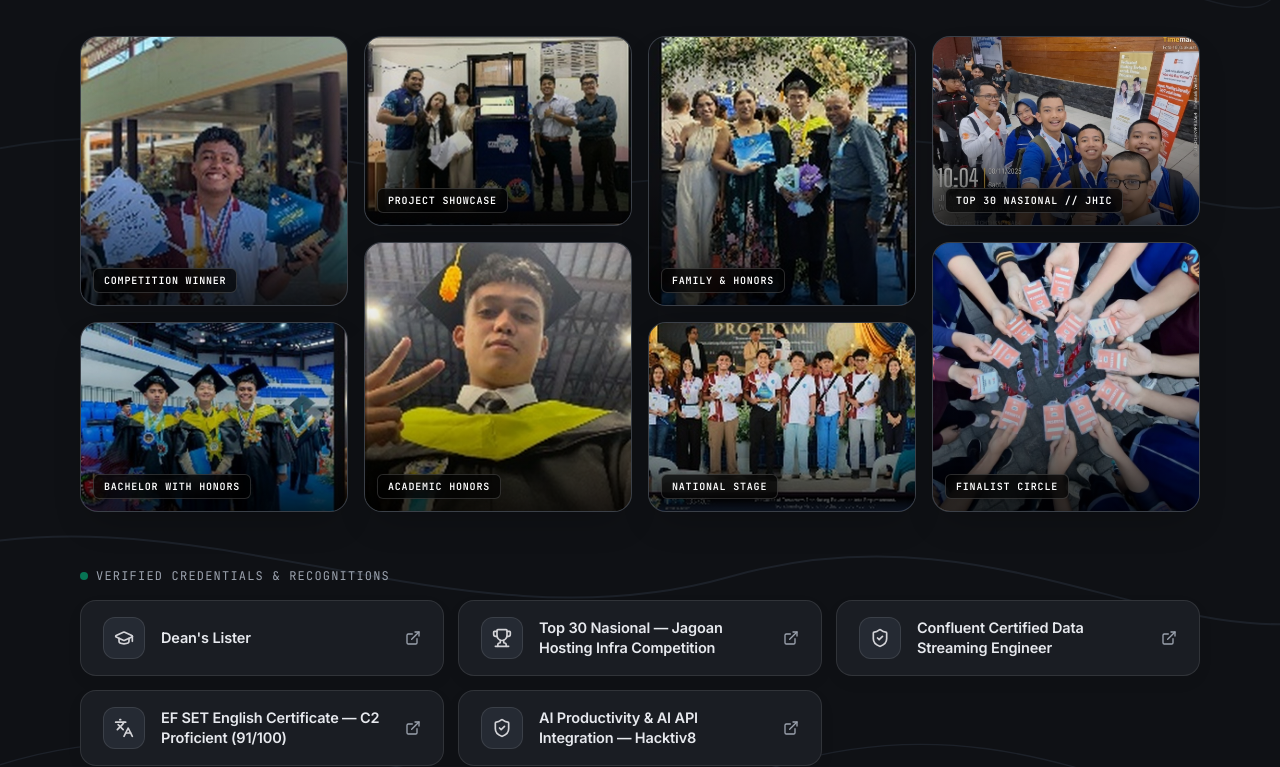
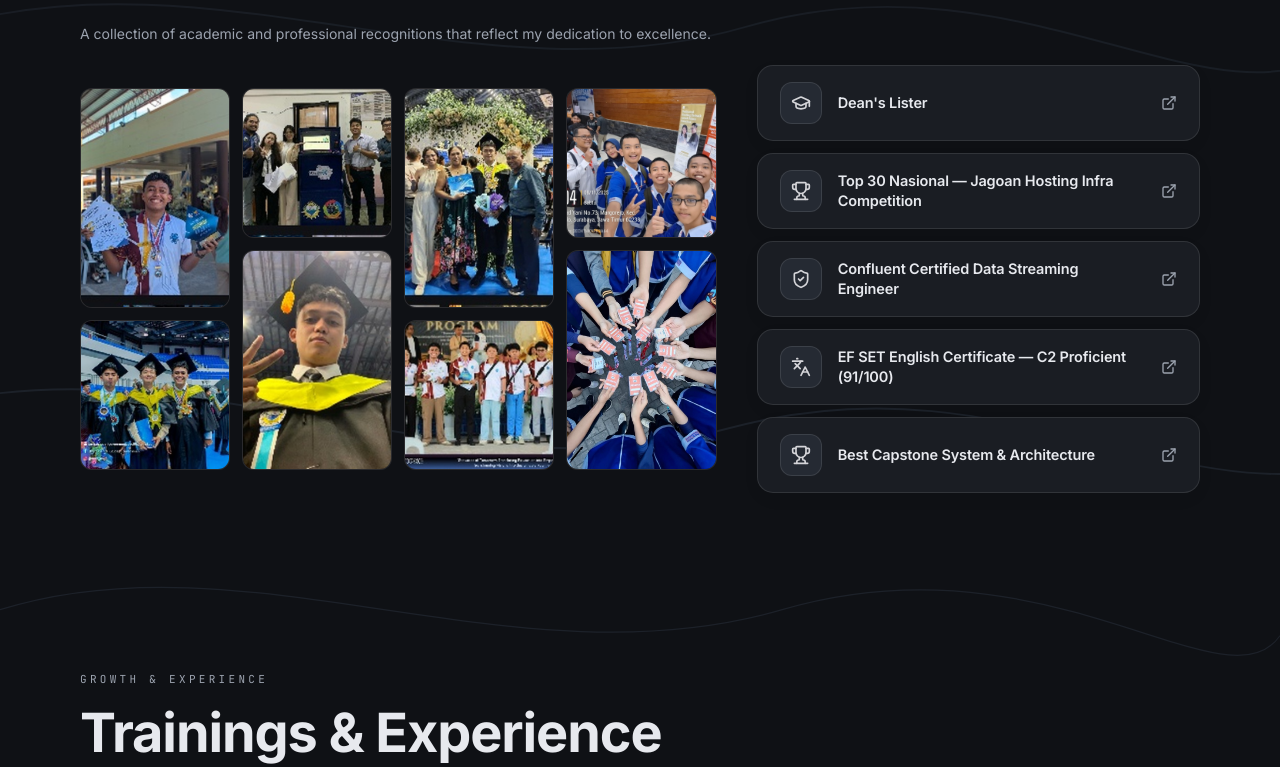
Before and after one commit to Neideav/VallPortofolio, a Next.js app: page / in a window 1280 px wide. Shown: the part 3796-4563 px from the top of the page. Built offline with nearby package versions, Linux system fonts and the light colour scheme.

Commit message:
Update Awards.tsx

```diff
--- a/src/components/Awards.tsx
+++ b/src/components/Awards.tsx
@@ -74,7 +74,7 @@ const photoColumns: AwardPhoto[][] = [
       orientation: "landscape",
     },
   ],
-  // Column 4: Landscape then Vertical (incorporating newly added JHIC photos)
+  // Column 4: Landscape then Vertical (including newly added JHIC photos)
   [
     {
       id: "jhic-team",
@@ -119,10 +119,10 @@ const awardsList: AwardItem[] = [
     icon: "languages",
   },
   {
-    id: "hacktiv8-ai-productivity",
-    title: "AI Productivity & AI API Integration — Hacktiv8",
+    id: "best-capstone",
+    title: "Best Capstone System & Architecture",
     link: "https://certificate-and-transcript.s3.ap-southeast-1.amazonaws.com/documents/8b859741-ab44-4af6-bd27-e583ad965899/1790742859761-19281362-efe5-4360-95e8-a6f6713a0076.pdf",
-    icon: "shield",
+    icon: "trophy",
   },
 ];
 
@@ -157,54 +157,50 @@ export function Awards() {
   };
 
   return (
-    <section id="awards" className="section min-h-screen flex flex-col justify-center">
+    <section id="awards" className="section min-h-screen flex flex-col justify-center py-20">
       <div className="w-full">
         <Reveal delay={0}>
           <div className="section-label">RECOGNITION</div>
           <FadeInTitle text="Awards and Achievements" />
-          <p className="section-desc">
+          <p className="section-desc mb-8 lg:mb-10">
             A collection of academic and professional recognitions that reflect my dedication to excellence.
           </p>
         </Reveal>
 
-        {/* Mosaic Photo Gallery: Interlocking Landscape and Vertical Layout */}
         <Reveal delay={100}>
-          <div className="awards-mosaic">
+          <div className="grid grid-cols-1 lg:grid-cols-12 gap-8 xl:gap-10 items-center">
+            {/* Left Side: Photo Collage with alternating vertical and landscape photos */}
+            <div className="lg:col-span-7 xl:col-span-7">
+              <div className="grid grid-cols-2 sm:grid-cols-4 gap-2.5 sm:gap-3">
                 {photoColumns.map((col, colIndex) => (
-              <div key={colIndex} className="mosaic-col">
+                  <div key={colIndex} className="flex flex-col gap-2.5 sm:gap-3">
                     {col.map((photo) => (
                       <div
                         key={photo.id}
                         onClick={() => setSelectedPhoto(photo)}
-                    className={`mosaic-item mosaic-item--${photo.orientation} group`}
+                        className={`relative rounded-xl overflow-hidden cursor-pointer transition-all duration-300 hover:scale-[1.03] hover:shadow-xl hover:shadow-black/60 border border-white/[0.08] hover:border-white/20 bg-zinc-900 group ${
+                          photo.orientation === "vertical"
+                            ? "h-[200px] sm:h-[220px]"
+                            : "h-[135px] sm:h-[150px]"
+                        }`}
                       >
                         <Image
                           src={photo.src}
                           alt={photo.alt}
                           fill
                           unoptimized
-                      sizes="(max-width: 640px) 50vw, (max-width: 1024px) 50vw, 25vw"
-                      className="object-cover object-center"
+                          sizes="(max-width: 640px) 50vw, (max-width: 1024px) 35vw, 18vw"
+                          className="object-cover object-center group-hover:scale-105 transition-transform duration-500"
                         />
-                    <div className="mosaic-overlay" />
-                    <span className="mosaic-badge">{photo.badge}</span>
                       </div>
                     ))}
                   </div>
                 ))}
               </div>
-        </Reveal>
+            </div>
 
-        {/* Awards & Credentials Cards Grid */}
-        <Reveal delay={200}>
-          <div className="mt-12 sm:mt-14">
-            <div className="flex items-center gap-2 mb-4">
-              <span className="w-2 h-2 rounded-full bg-emerald-400 animate-pulse" />
-              <span className="font-mono text-xs uppercase tracking-widest text-[var(--muted)]">
-                Verified Credentials &amp; Recognitions
-              </span>
-            </div>
-            <div className="awards-cards-grid">
+            {/* Right Side: Awards Cards List Column */}
+            <div className="lg:col-span-5 xl:col-span-5 flex flex-col gap-3">
               {awardsList.map((item) => (
                 <a
                   key={item.id}
@@ -251,9 +247,12 @@ export function Awards() {
                 <X className="w-6 h-6" />
               </button>
               <div className="relative w-full max-h-[80vh] flex items-center justify-center rounded-2xl overflow-hidden border border-white/15 bg-black/50 shadow-2xl">
-                <img
+                <Image
                   src={selectedPhoto.src}
                   alt={selectedPhoto.alt}
+                  width={1200}
+                  height={900}
+                  unoptimized
                   className="max-w-full max-h-[80vh] object-contain rounded-2xl"
                 />
               </div>
```
Lines whose indentation alone changed are shown as unchanged.
